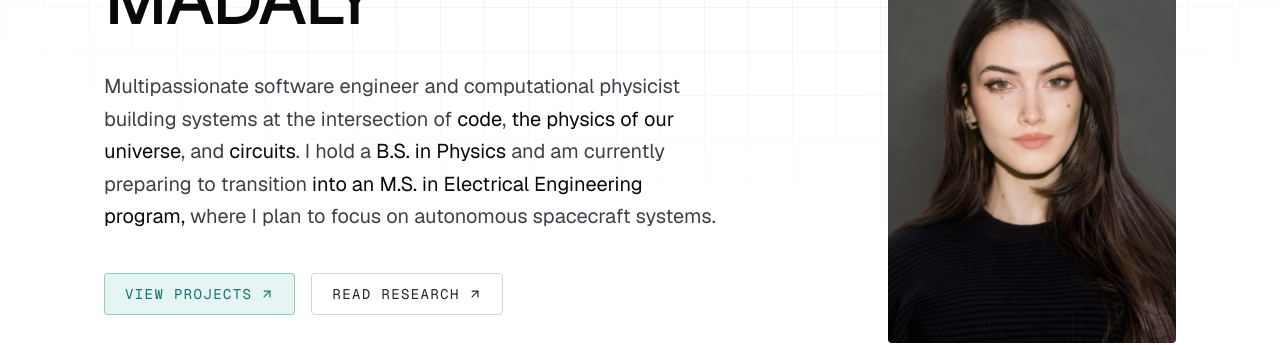
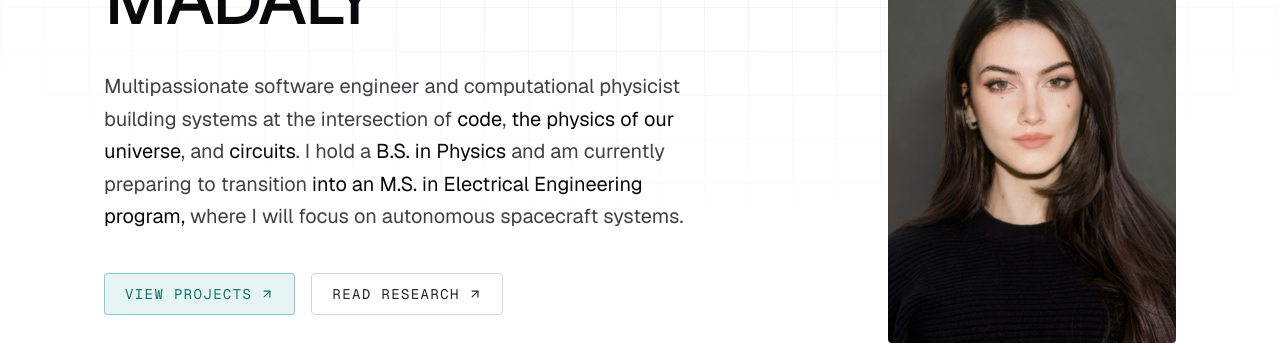
Before and after one commit to mxddi/personal-portfolio, a Next.js app: page / in a window 1280 px wide. Shown: the part 234-579 px from the top of the page. Built offline with nearby package versions, Linux system fonts and the light colour scheme.

Commit message:
Updated hero description

```diff
--- a/components/home/hero.tsx
+++ b/components/home/hero.tsx
@@ -60,7 +60,7 @@ export function Hero() {
               <span className="text-zinc-950 dark:text-zinc-50">
               into an M.S. in Electrical Engineering program,
               </span>
-              {" "} where I plan to focus on autonomous spacecraft systems.
+              {" "} where I will focus on autonomous spacecraft systems.
             </p>
 
             <div
```
